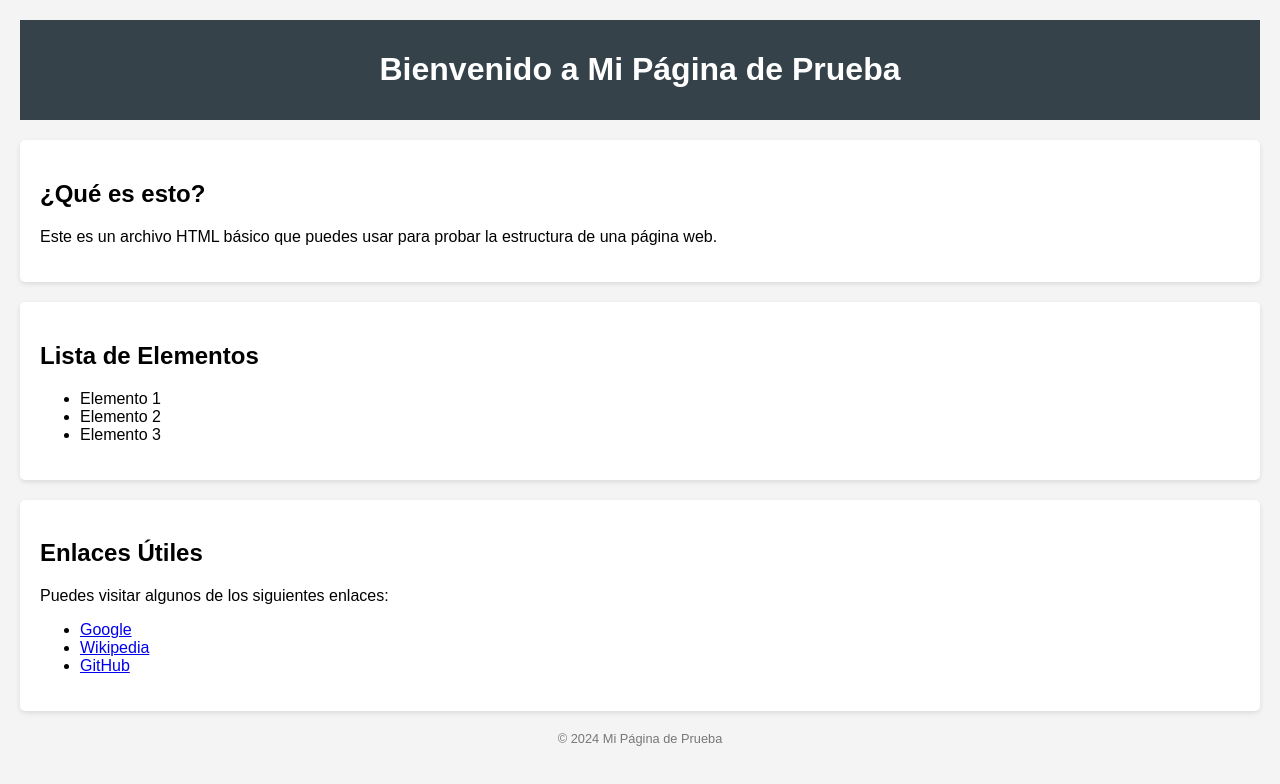
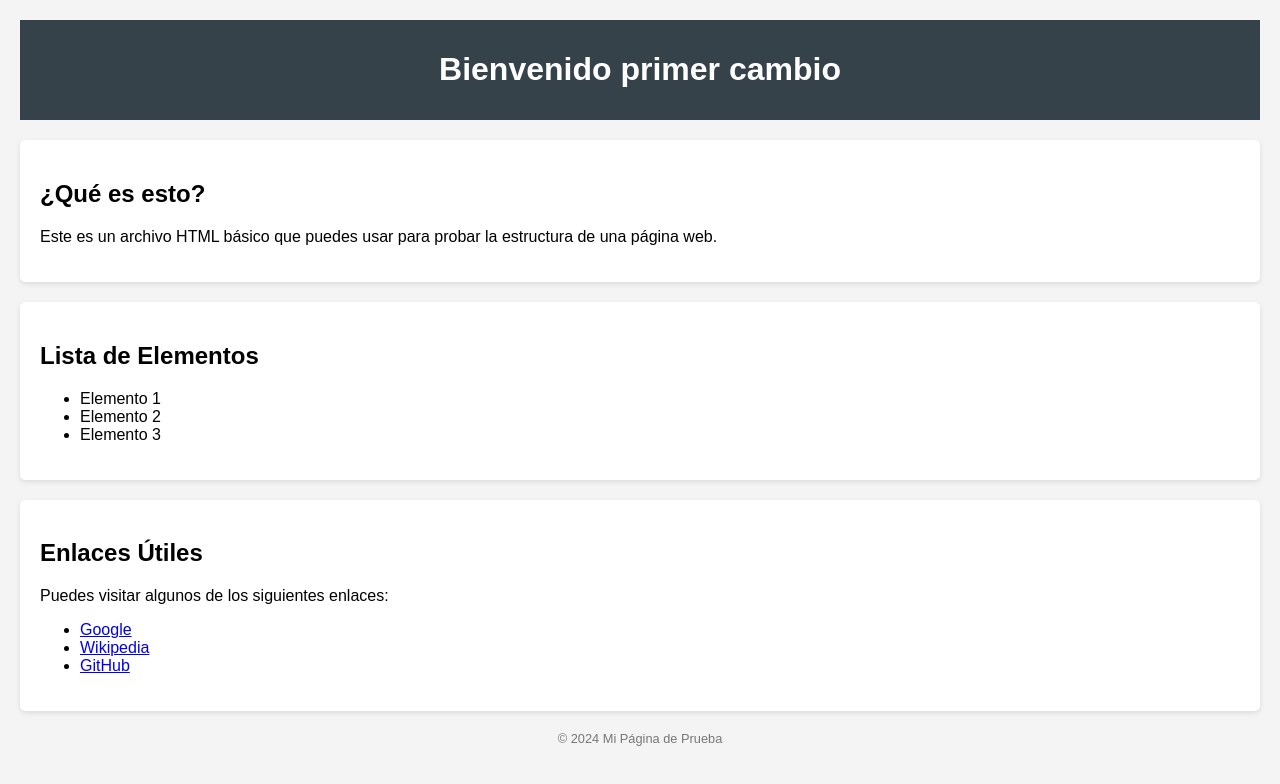
Before and after one commit to trejosau/practica-git, a plain HTML site: page index.html in a window 1280 px wide. Drawn offline with Linux system fonts and the light colour scheme.

Commit message:
primer cambio

```diff
--- a/index.html
+++ b/index.html
@@ -35,7 +35,7 @@
 <body>
 
 <header>
-    <h1>Bienvenido a Mi Página de Prueba</h1>
+    <h1>Bienvenido primer cambio</h1>
 </header>
 
 <section>
```
